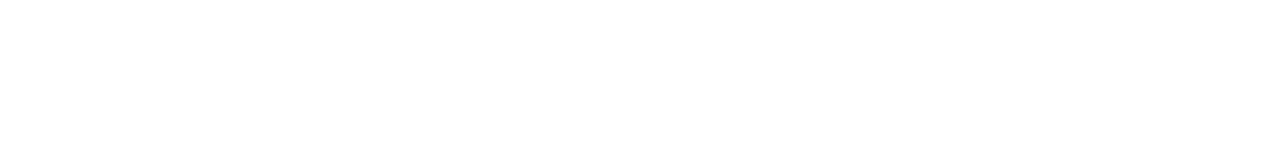
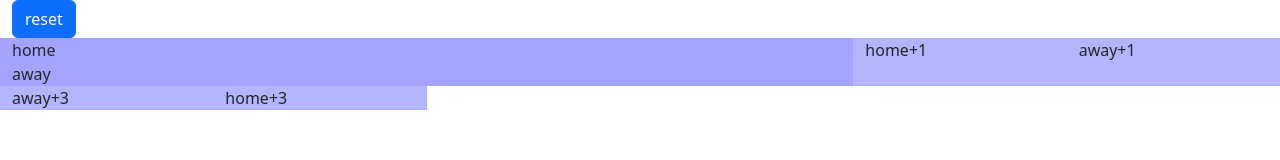
Before and after one commit to YouFoundTiffany/assignment-08142023, a plain HTML site: page indext.html in a window 1280 px wide. Drawn offline with nearby package versions, Linux system fonts and the light colour scheme.

Commit message:
commit first

```diff
--- a/indext.html
+++ b/indext.html
@@ -11,10 +11,18 @@
 </head>
 
 <body class="container-fluid">
-    <div clas="bg-image">
+    <div class="row bg-image">
         <div>
-
+            <button class="btn btn-primary" onclick="reset()">reset</button>
         </div>
+        <div class="mainBluebScreen col-8">
+            <div class="points col-3">home</div>
+            <div class="points col-3">away</div>
+        </div>
+        <div class="smallBlueScreen col-2">home+1</div>
+        <div class="smallBlueScreen col-2">away+1</div>
+        <div class="smallBlueScreen col-2">away+3</div>
+        <div class="smallBlueScreen col-2">home+3</div>
     </div>
 
 
--- a/script.js
+++ b/script.js
@@ -0,0 +1,5 @@
+console.log("Hello World")
+
+function reset() {
+    console.log("reset")
+}
--- a/style.css
+++ b/style.css
@@ -5,3 +5,13 @@
 bg-image {
     background-color: gold;
 }
+
+/* TRANSPARENT MAIN BLUE SCREEN */
+.mainBluebScreen {
+    background-color: hsla(240, 100%, 50%, 0.356);
+}
+
+/* TRANSPARENT BLUE AROUND SMALLER AREAS */
+.smallBlueScreen {
+    background-color: hsla(240, 100%, 59%, 0.356);
+}
```
